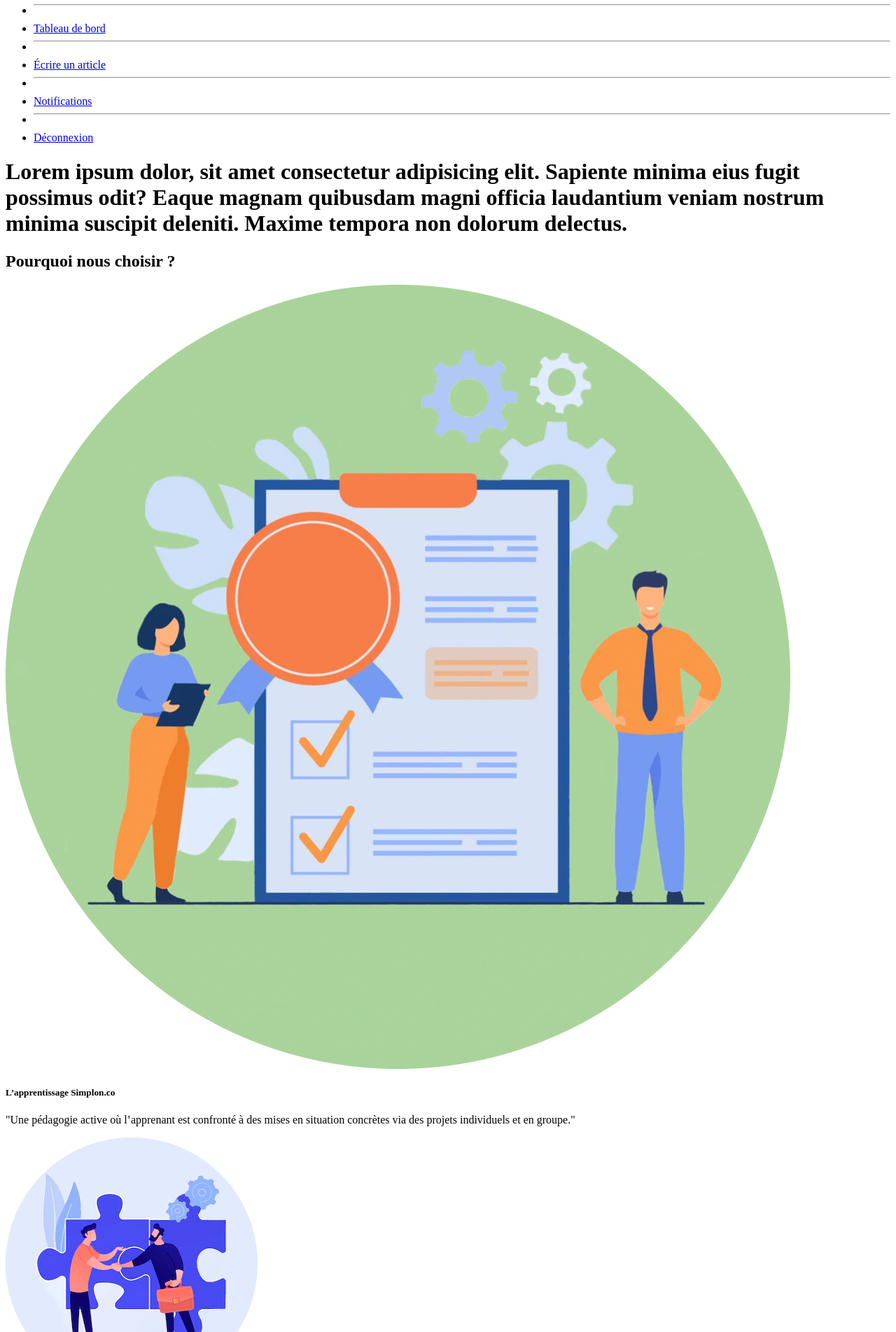
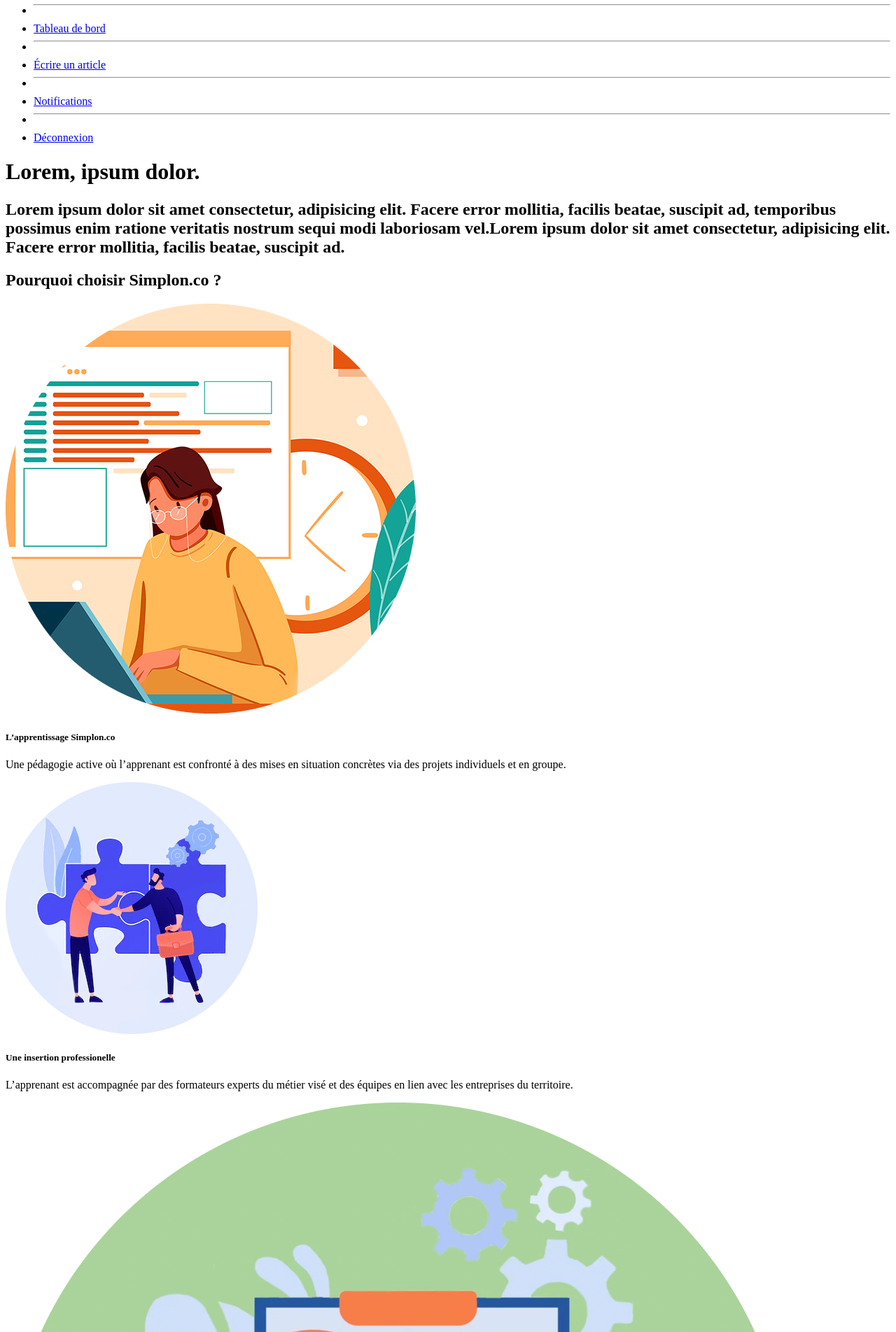
Before and after one commit to Spacantho/TeamSpaceX, a Symfony app: template templates/pages/home.html.twig in a window 1280 px wide. Shown: the part 956-2860 px from the top of the page at 70% size. Run offline with Twig, Linux system fonts and the light colour scheme; the template is opened without the code that fills it, so the values that code supplies are empty; some libraries are stand-ins or nearby versions.

Commit message:
navbar front, header accueil, infobulle section

```diff
--- /dev/null
+++ b/templates/layouts/_infobulle.html.twig
@@ -0,0 +1,27 @@
+<section class="text-center bg-light testimonials">
+    <div class="container">
+        <h2 class="mb-2 secondary mont">Pourquoi choisir Simplon.co ?</h2>
+        <div class="title-underline-center"></div>
+
+        <div class="row mt-4">
+            <div class="col-lg-4">
+                <div class="mx-auto testimonial-item mb-5 mb-lg-0"><img class="rounded-circle img-fluid mb-3" src="{{ asset('img/infobulle1.png') }}" />
+                    <h5 class="secondary">L’apprentissage Simplon.co</h5>
+                    <p class="font-weight-light dark mb-0">Une pédagogie active où l’apprenant est confronté à des mises en situation concrètes via des projets individuels et en groupe.</p>
+                </div>
+            </div>
+            <div class="col-lg-4">
+                <div class="mx-auto testimonial-item mb-5 mb-lg-0"><img class="rounded-circle img-fluid mb-3" src="{{ asset('img/infobulle2.png') }}" />
+                    <h5 class="secondary">Une insertion professionelle</h5>
+                    <p class="font-weight-light dark mb-0">L’apprenant est accompagnée par des formateurs experts du métier visé et des équipes en lien avec les entreprises du territoire.</p>
+                </div>
+            </div>
+            <div class="col-lg-4">
+                <div class="mx-auto testimonial-item mb-5 mb-lg-0"><img class="rounded-circle img-fluid mb-3" src="{{ asset('img/infobulle3.png') }}" />
+                    <h5 class="secondary">Des certifications reconnues</h5>
+                    <p class="font-weight-light dark mb-0">Quasiment toutes nos formations débouchent sur la délivrance de certifications reconnues par l'État ou par les professionnels.</p>
+                </div>
+            </div>
+        </div>
+    </div>
+</section>
--- a/templates/layouts/_navbar.html.twig
+++ b/templates/layouts/_navbar.html.twig
@@ -30,7 +30,7 @@
         </li>
       </ul>
       <div class="d-flex justify-content-between">
-        <i class="fa-solid fa-magnifying-glass align-self-center"></i>
+        <i class=" search-icon fa-solid fa-magnifying-glass align-self-center"></i>
 
           <div class="nav-item dropdown ms-3">
               <a class="nav-link profil" href="#" id="navbarDropdown" role="button" data-bs-toggle="dropdown" aria-expanded="false">
--- a/templates/layouts/_testimonialSimplon.html.twig
+++ /dev/null
@@ -1,27 +0,0 @@
-<section class="text-center bg-light testimonials">
-    <div class="container">
-        <h2 class="mb-5">Pourquoi nous choisir ?</h2>
-        <div class="title-underline-center"></div>
-
-        <div class="row">
-            <div class="col-lg-4">
-                <div class="mx-auto testimonial-item mb-5 mb-lg-0"><img class="rounded-circle img-fluid mb-3" src="{{ asset('img/testimonial1.png') }}" />
-                    <h5>L’apprentissage Simplon.co</h5>
-                    <p class="font-weight-light mb-0">&quot;Une pédagogie active où l’apprenant est confronté à des mises en situation concrètes via des projets individuels et en groupe.&quot;</p>
-                </div>
-            </div>
-            <div class="col-lg-4">
-                <div class="mx-auto testimonial-item mb-5 mb-lg-0"><img class="rounded-circle img-fluid mb-3" src="{{ asset('img/testimonial2.png') }}" />
-                    <h5>Une insertion professionelle</h5>
-                    <p class="font-weight-light mb-0">&quot;L’apprenant est accompagnée par des formateurs experts du métier visé et des équipes en lien avec les entreprises du territoire.&quot;</p>
-                </div>
-            </div>
-            <div class="col-lg-4">
-                <div class="mx-auto testimonial-item mb-5 mb-lg-0"><img class="rounded-circle img-fluid mb-3" src="{{ asset('img/testimonial3.png') }}" />
-                    <h5>Des certifications reconnues</h5>
-                    <p class="font-weight-light mb-0">&quot;Quasiment toutes nos formations débouchent sur la délivrance de certifications reconnues par l'État ou par les professionnels.&quot;</p>
-                </div>
-            </div>
-        </div>
-    </div>
-</section>
--- a/templates/pages/home.html.twig
+++ b/templates/pages/home.html.twig
@@ -4,22 +4,23 @@
 {% endblock %}
 
 {% block body %}
-	<header class="text-center text-white masthead bg-blue" style="background-size:cover;">
-		<div class="overlay"></div>
+	<header class="masthead bg-blue primary pb-5" style="background-size:cover;">
 		<div class="container">
-			<div class="row">
-				<div class="col-xl-5 mx-auto position-relative">
-					<h1 class="mb-5">Lorem ipsum dolor, sit amet consectetur adipisicing elit. Sapiente minima eius fugit possimus odit? Eaque magnam quibusdam magni officia laudantium veniam nostrum minima suscipit deleniti. Maxime tempora non dolorum delectus.</h1>
+			<div class="extra-space-xxl"></div>
+			<div class="d-block  d-lg-flex justify-content-between">
+				<div class="align-self-center container">
+					<h1 class="mb-4"><strong>Lorem, ipsum dolor.</strong></h1>
+					<h2>Lorem ipsum dolor sit amet consectetur, adipisicing elit. Facere error mollitia, facilis beatae, suscipit ad, temporibus possimus enim ratione veritatis nostrum sequi modi laboriosam vel.Lorem ipsum dolor sit amet consectetur, adipisicing elit. Facere error mollitia, facilis beatae, suscipit ad.</h2>
 				</div>
-
-				<div class="col-md-5 col-lg-8 col-xl-7 mx-auto position-relative">
-					<lottie-player src="https://assets9.lottiefiles.com/packages/lf20_akfkzx0l.json" background="transparent" speed="2" style="width: 450px; height: 450px;" loop autoplay></lottie-player>
+				<div class="d-flex justify-content-center">
+					<lottie-player src="https://assets2.lottiefiles.com/packages/lf20_wemsfyym.json" background="transparent" speed="1" style="width: 400px; height: 400px;" loop autoplay></lottie-player>
 				</div>
 			</div>
+			<div class="extra-space-xl"></div>
 		</div>
 	</header>
 
-	{% include "layouts/_testimonialSimplon.html.twig" %}
+	{% include "layouts/_infobulle.html.twig" %}
 
 
 {% endblock %}
```
Also changed, not shown: assets/styles/base/_utilities.scss (+26 -36 lines), assets/styles/layouts/_navbar.scss (+8 -0 lines), templates/layouts/_navbarre.html.twig (deleted, +0 -21 lines), public/img/infobulle1.png (renamed from public/img/testimonial3.png), public/img/infobulle2.png (renamed from public/img/testimonial2.png), public/img/infobulle3.png (renamed from public/img/testimonial1.png).
